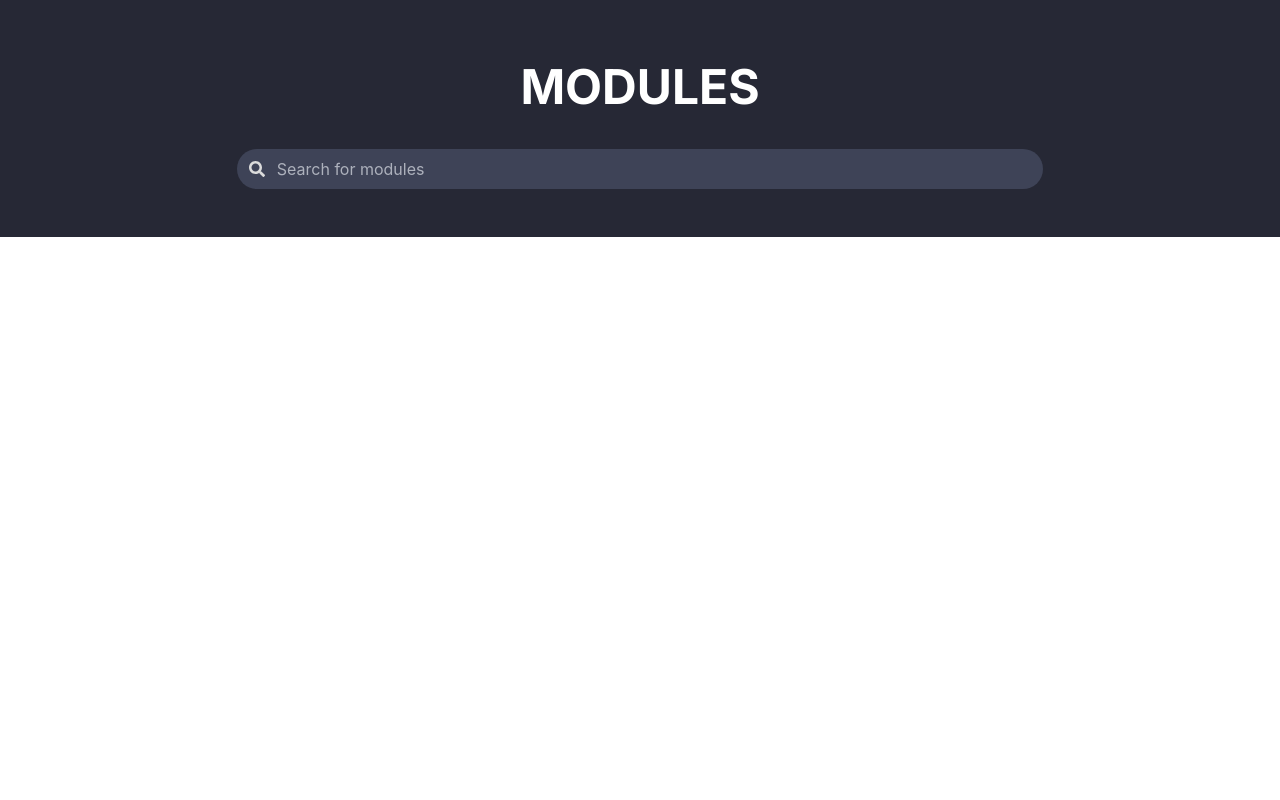
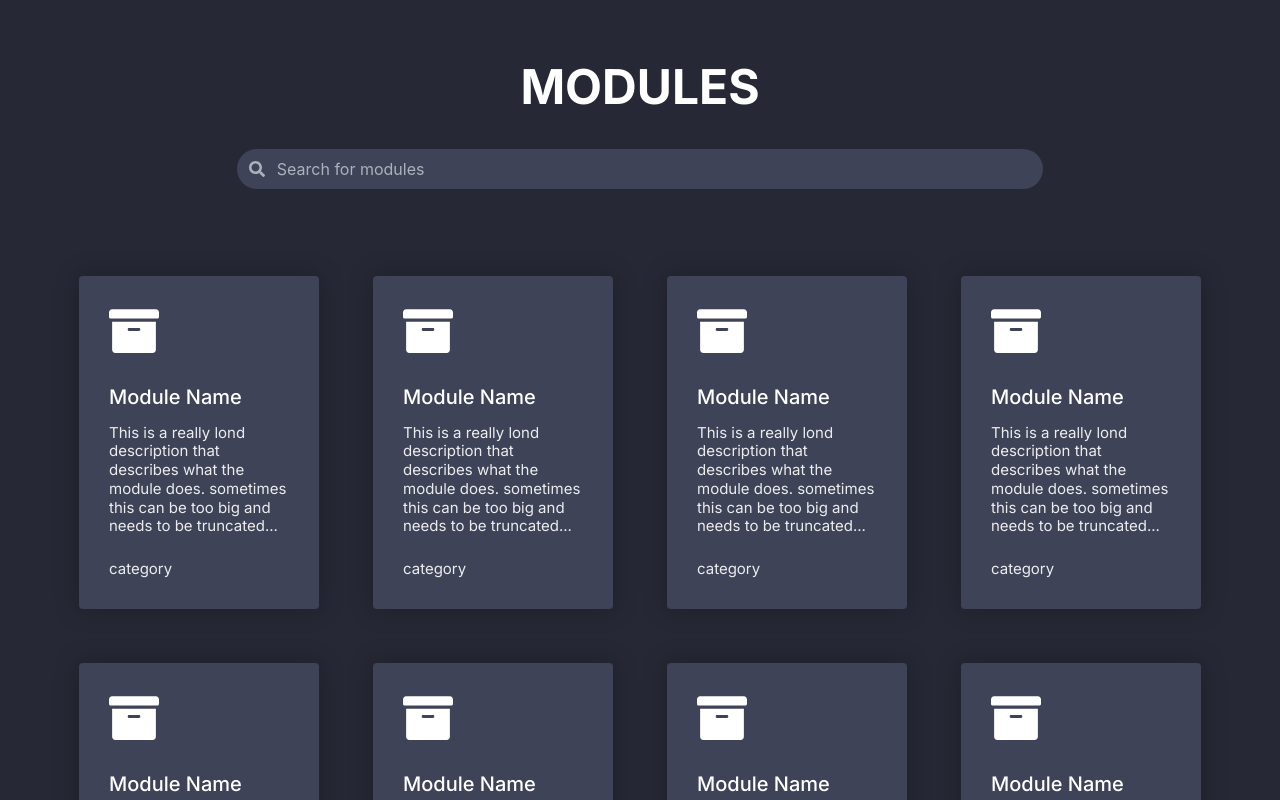
Before and after one commit to nestdotland/fossil, a Vue app in the folder src/archive/: page / in a window 1280 px wide. Shown: the top 800 px of the page. Built offline with nearby package versions, Linux system fonts and the light colour scheme.

Commit message:
feat(archive): Created basic card component

```diff
--- a/src/archive/src/assets/nest-style.scss
+++ b/src/archive/src/assets/nest-style.scss
@@ -26,6 +26,10 @@ $cyan: #22c1c3;
             box-shadow: none;
         }
 
+        .icon {
+            color: $sub-heading !important;
+        }
+
         ::placeholder {
             color: $sub-heading;
         }
@@ -42,4 +46,37 @@ $cyan: #22c1c3;
         line-height: 77px;
         text-transform: uppercase;
     }
+
+    &.card {
+        background-color: $dp2;
+        box-shadow: 0px 0px 25px rgba(0, 0, 0, 0.25);
+        margin: 15px;
+
+        .card-content {
+            padding: 30px;
+        }
+
+        .card-icon {
+            height: 50px;
+            font-size: 50px;
+            color: white;
+            position: relative;
+            margin-bottom: 30px;
+
+            svg {
+                position: absolute;
+                left: 0;
+                top: 0;
+            }
+        }
+
+        .title.is-5 {
+            margin-bottom: 35px;
+            font-weight: 500;
+        }
+
+        .subtitle.is-6 {
+            font-size: 15px;
+        }
+    }
 }
--- /dev/null
+++ b/src/archive/src/components/Card.vue
@@ -0,0 +1,21 @@
+<template>
+  <div class="nest card">
+    <div class="card-content">
+      <div class="card-icon">
+        <font-awesome-icon :icon="['fa', 'archive']" />
+      </div>
+      <h3 class="title is-5">Module Name</h3>
+      <p
+        class="subtitle is-6"
+      >This is a really lond description that describes what the module does. sometimes this can be too big and needs to be truncated...</p>
+      <p class="subtitle is-6">category</p>
+    </div>
+  </div>
+</template>
+
+<script>
+export default {};
+</script>
+
+<style>
+</style>
--- a/src/archive/src/components/Gallery.vue
+++ b/src/archive/src/components/Gallery.vue
@@ -1,4 +1,5 @@
 <template>
+  <div>
     <div class="nest hero is-dark">
       <div class="hero-body">
         <div class="container">
@@ -12,10 +13,28 @@
         </div>
       </div>
     </div>
+    <div class="nest hero is-dark is-small">
+      <div class="hero-body">
+        <div class="container">
+          <div class="columns is-multiline">
+            <div class="column is-3" v-for="index in 15" :key="index">
+              <card />
+            </div>
+          </div>
+        </div>
+      </div>
+    </div>
+  </div>
 </template>
 
 <script>
-export default {};
+import Card from "./Card";
+
+export default {
+  components: {
+    Card,
+  },
+};
 </script>
 
 <style lang="scss" scoped>
--- a/src/archive/src/main.js
+++ b/src/archive/src/main.js
@@ -5,9 +5,9 @@ import "bulma/css/bulma.css"
 import "./assets/nest-style.scss"
 
 import { library } from '@fortawesome/fontawesome-svg-core'
-import { faSearch } from '@fortawesome/free-solid-svg-icons'
+import { faSearch, faArchive } from '@fortawesome/free-solid-svg-icons'
 import { FontAwesomeIcon } from '@fortawesome/vue-fontawesome'
-library.add(faSearch)
+library.add(faSearch, faArchive)
 
 Vue.component('font-awesome-icon', FontAwesomeIcon)
 
```
Lines whose indentation alone changed are shown as unchanged.
